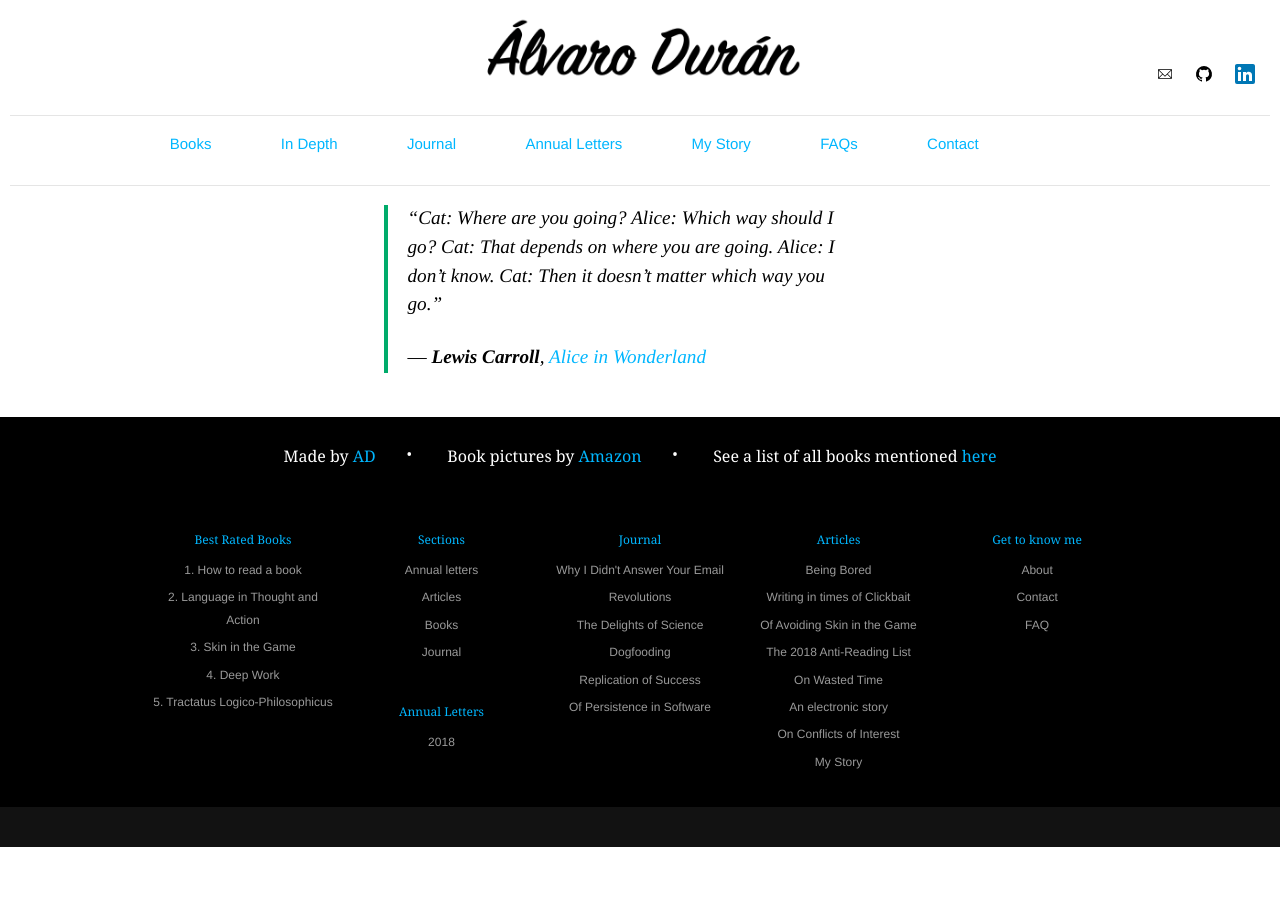
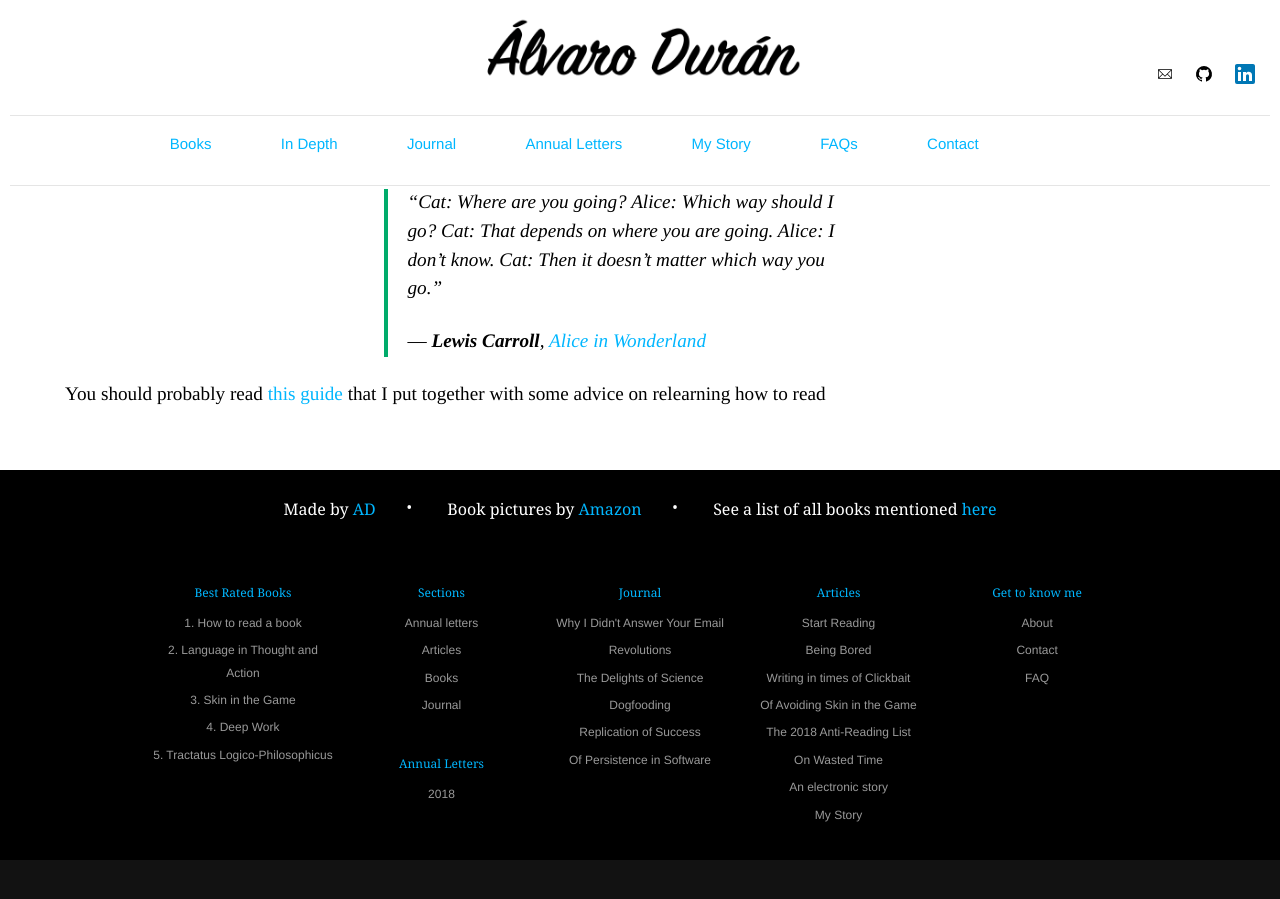
Before and after one commit to ohduran/ohduran.github.io, a Jekyll site: the page built from _pages/faq.html, in a window 1280 px wide and 900 px high, scrolled down 813 px. Built offline with Jekyll 4.4.1, drawn with Linux system fonts in a browser that asks for light colours; some web fonts are replaced; before the commit the page ends 1660 px from its top, so only the background shows below that.

Commit message:
start reading post

```diff
--- a/_pages/faq.html
+++ b/_pages/faq.html
@@ -21,7 +21,7 @@ permalink: /faq
 <hr>
 
 <h3>I want to get into the habit of reading, but everytime I try it, I grow bored of it.</h3>
-<p class="pb-3">I get it. Humans are wired to <a href="/being-bored">being bored</a>. But that's because you're reading without a purpose, without trying to answer any question that you may have.</p>
+<p >I get it. Humans are wired to <a href="/being-bored">being bored</a>. But that's because you're reading without a purpose, without trying to answer any question that you may have.</p>
 <blockquote>
   <p>“Cat: Where are you going?
     Alice: Which way should I go?
@@ -30,7 +30,7 @@ permalink: /faq
     Cat: Then it doesn’t matter which way you go.”</p>
   <p>― <strong>Lewis Carroll</strong>, <a href="https://www.amazon.com/gp/product/9176374483/ref=as_li_tl?ie=UTF8&camp=1789&creative=9325&creativeASIN=9176374483&linkCode=as2&tag=alvaroduran-20&linkId=4b0609b0bd4b2cd3743eb3b5a791ca3c">Alice in Wonderland</a></p>
 </blockquote>
-
+<p class="pb-3">You should probably read <a href="/start-reading">this guide</a> that I put together with some advice on relearning how to read</p>
 
 
 </div>
```
Also changed, not shown: _collections/_articles/2019-07-19-start-reading-guide.markdown (added, +45 -0 lines), _drafts/2017-10-13-of-conflicts-of-interest.markdown (renamed from _collections/_articles/2017-10-13-of-conflicts-of-interest.markdown).
